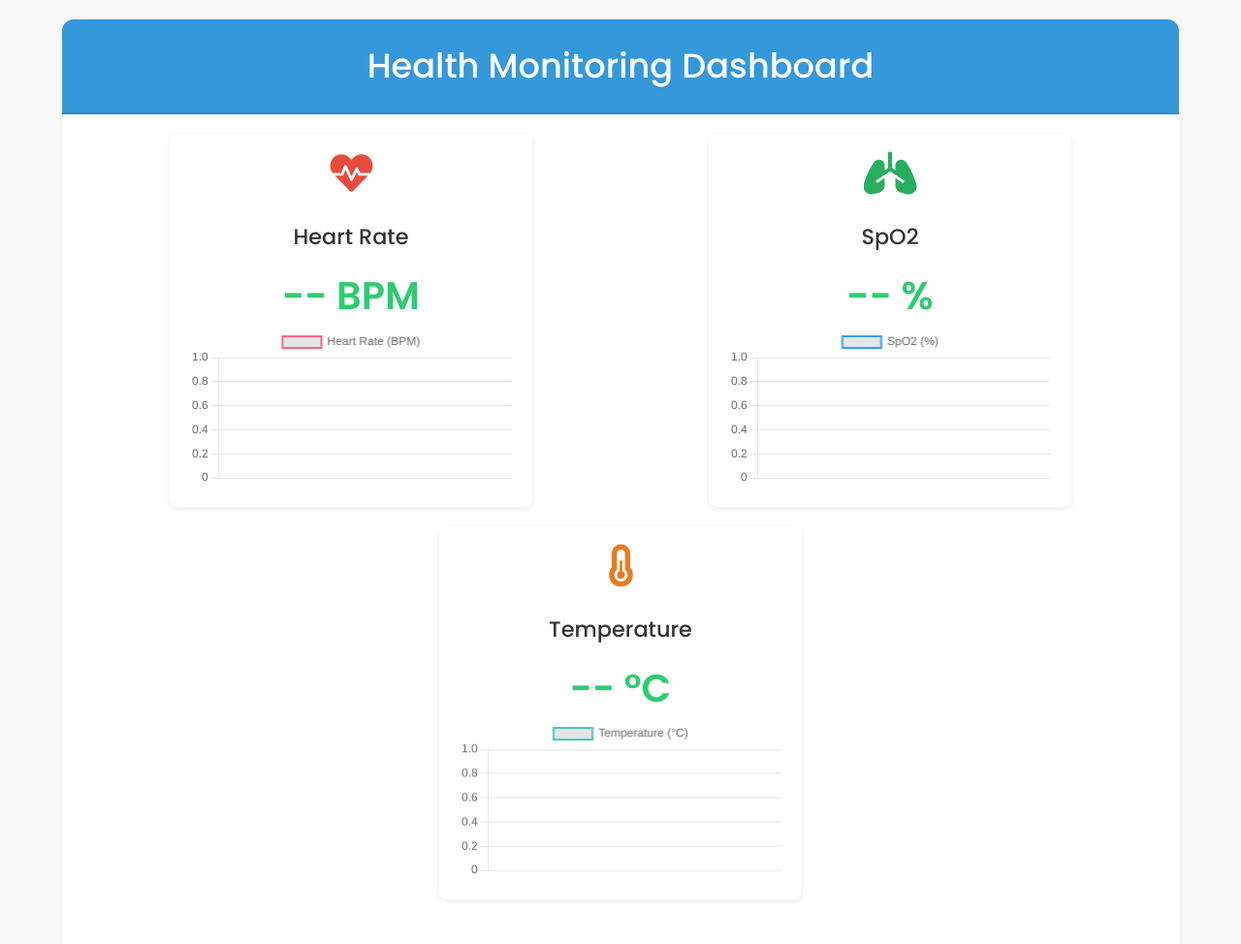
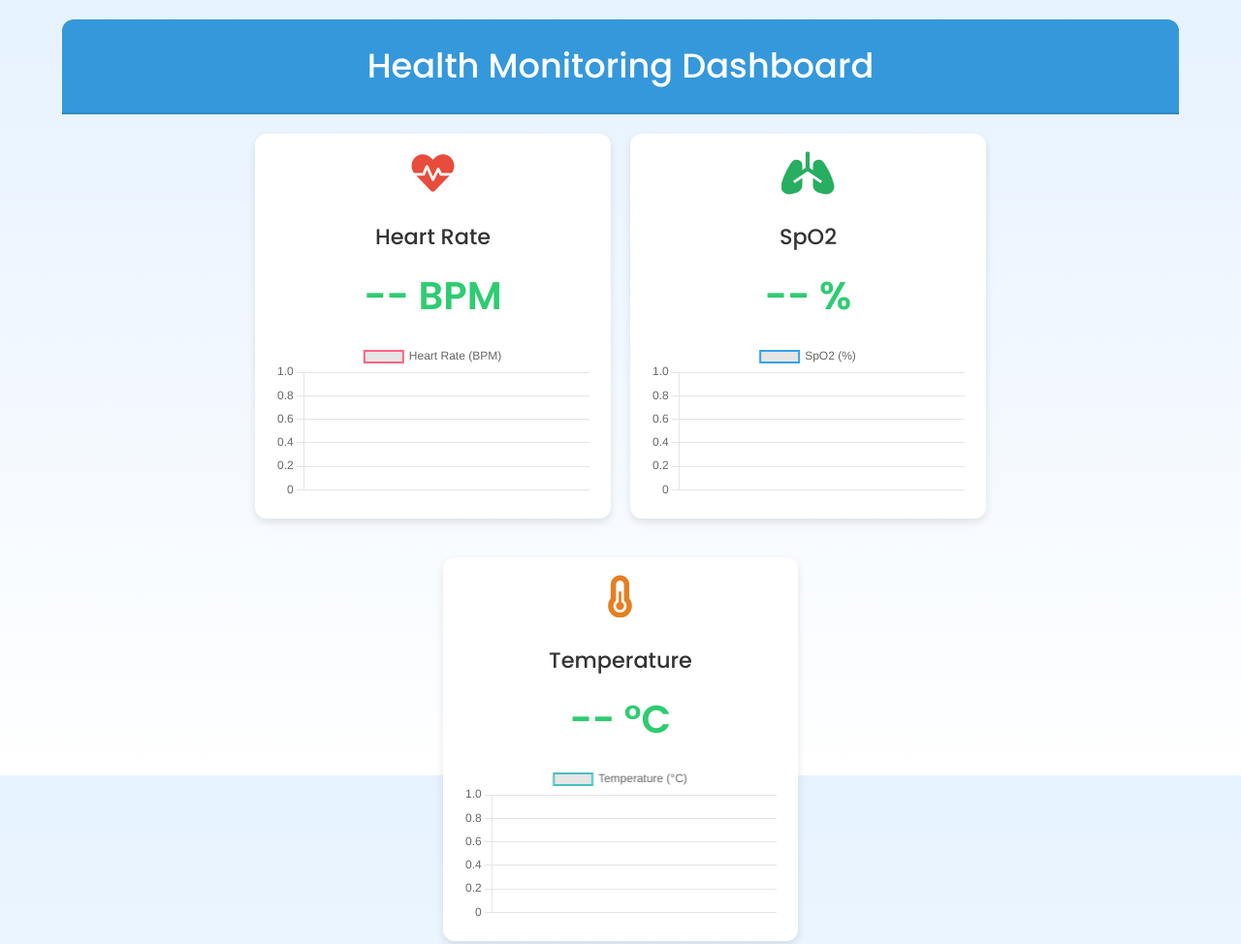
Before and after one commit to AravindS2006/Health-Monitoring, a website: page public/index.html in a window 1280 px wide. Shown: the top 974 px of the page at 97% size. Drawn offline with nearby package versions, Linux system fonts and the light colour scheme; no server answers.

Commit message:
style commit

```diff
--- a/public/style.css
+++ b/public/style.css
@@ -1,9 +1,10 @@
 /* General Styles */
 :root {
-    --primary-color: #3498db; /* Example: Blue */
-    --secondary-color: #2ecc71; /* Example: Green */
-    --accent-color: #f39c12;    /* Example: Orange/Gold */
-    --bg-color: #f9f9f9;
+    --primary-color: #3498db;       /* Cool Blue */
+    --secondary-color: #2ecc71;     /* Green */
+    --accent-color: #f39c12;        /* Orange/Gold */
+    --bg-color: #e6f2ff;           /* Light Blue Background */
+    --card-bg-color: #ffffff;        /* White Card Background */
     --text-color: #333;
     --light-text-color: #777;
     --font-family: 'Poppins', sans-serif;
@@ -13,9 +14,14 @@ body {
     font-family: var(--font-family);
     margin: 0;
     padding: 0;
-    background-color: var(--bg-color);
+    background-image: linear-gradient(to bottom, var(--bg-color), #ffffff); /* Gradient Background */
+    background-repeat: no-repeat;
+    background-attachment: fixed;
     color: var(--text-color);
     line-height: 1.6;
+    min-height: 100vh; /* Ensures the gradient covers the whole page */
+    display: flex;          /* For vertical alignment */
+    flex-direction: column; /* Stacks header, main, and footer */
 }
 
 /* Container and Layout */
@@ -23,10 +29,11 @@ body {
     width: 90%;
     max-width: 1200px;
     margin: 20px auto;
-    background-color: #fff;
+    background-color: transparent; /* Make container transparent */
     border-radius: 12px;
-    box-shadow: 0 4px 8px rgba(0, 0, 0, 0.05);
-    overflow: hidden; /* Ensures rounded corners are respected */
+    /* box-shadow: 0 4px 8px rgba(0, 0, 0, 0.05); */ /* Remove container shadow */
+    overflow: hidden;
+    flex: 1; /* Allow main content to grow and fill available space */
 }
 
 /* Header */
@@ -53,25 +60,29 @@ body {
 .data-cards-section {
     display: flex;
     flex-wrap: wrap;
-    justify-content: space-around;
+    justify-content: center; /* Center align cards */
     margin-bottom: 30px;
+    gap: 20px; /* Add gap between cards */
 }
 
 .data-card {
-    width: 30%;
+    width: calc(33% - 40px); /* Adjust width for gap */
     min-width: 280px;
-    background-color: #fff;
-    border-radius: 8px;
-    box-shadow: 0 2px 6px rgba(0, 0, 0, 0.08);
+    background-color: var(--card-bg-color); /* White card background */
+    border-radius: 12px;
+    box-shadow: 0 4px 8px rgba(0, 0, 0, 0.1); /* Add card shadow */
     padding: 20px;
     margin-bottom: 20px;
     text-align: center;
-    transition: transform 0.3s ease, box-shadow 0.3s ease; /* Smooth transition */
+    transition: transform 0.3s ease, box-shadow 0.3s ease;
+    display: flex;                 /* Use flexbox for internal alignment */
+    flex-direction: column;        /* Stack icon, title, data, and chart */
+    align-items: center;           /* Center items horizontally */
 }
 
 .data-card:hover {
-    transform: translateY(-5px); /* Slight lift on hover */
-    box-shadow: 0 6px 12px rgba(0, 0, 0, 0.1); /* Enhanced shadow */
+    transform: translateY(-5px);
+    box-shadow: 0 6px 12px rgba(0, 0, 0, 0.1);
 }
 
 .card-icon {
@@ -97,12 +108,13 @@ body {
 .data-value {
     font-size: 2.5em;
     font-weight: 600;
-    color: var(--secondary-color); /* Use a different accent color for data */
+    color: var(--secondary-color);
     transition: color 0.3s ease;
+    margin-bottom: 15px;
 }
 
 .data-value.data-updated {
-    color: var(--accent-color); /* Highlight when updated */
+    color: var(--accent-color);
 }
 
 /* Color variations for data cards */
```
